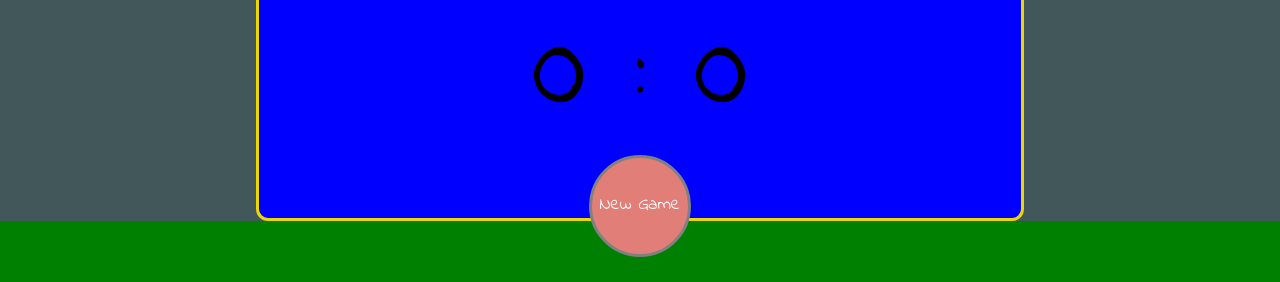
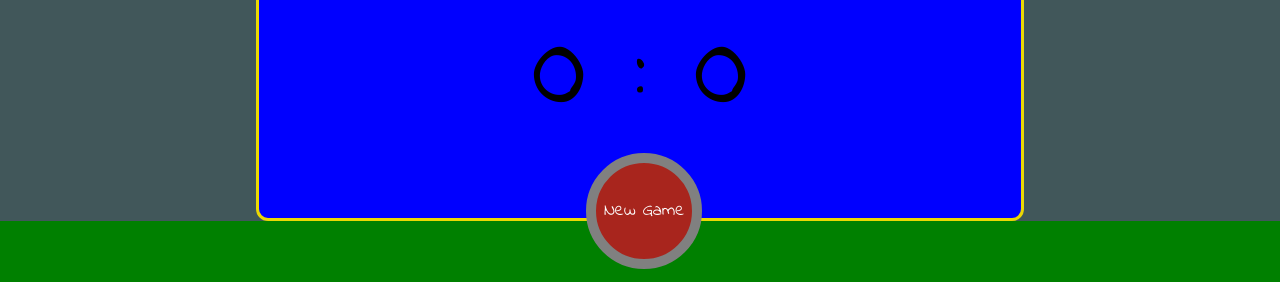
Before and after one commit to brulks107/rock-paper-scissors, a website: page src/index.html in a window 1280 px wide. In both pictures the pointer is over the button "New Game". Shown: the part 65-347 px from the top of the page. Drawn offline with Linux system fonts and the light colour scheme.

Commit message:
feat(style): new-game button position and transition

```diff
--- a/src/styles/styles.css
+++ b/src/styles/styles.css
@@ -69,14 +69,16 @@ header > h1 {
     position: absolute;
     top: 27.5vh;
     left: 46vw;
-    transition: all 0.3s ease;
+    transition: border 0.3s ease;
+    transition: top, left, line-height 0s;
 }
 
 .new-game:hover {
     cursor: pointer;
-    border: 3px solid grey;
-    background: #e17e78;
-
+    border: 0.8vw solid grey;
+    top: 27.3vh;
+    left: 45.8vw;
+    line-height: 6.8vw;
 }
 
 #user-label {
```
